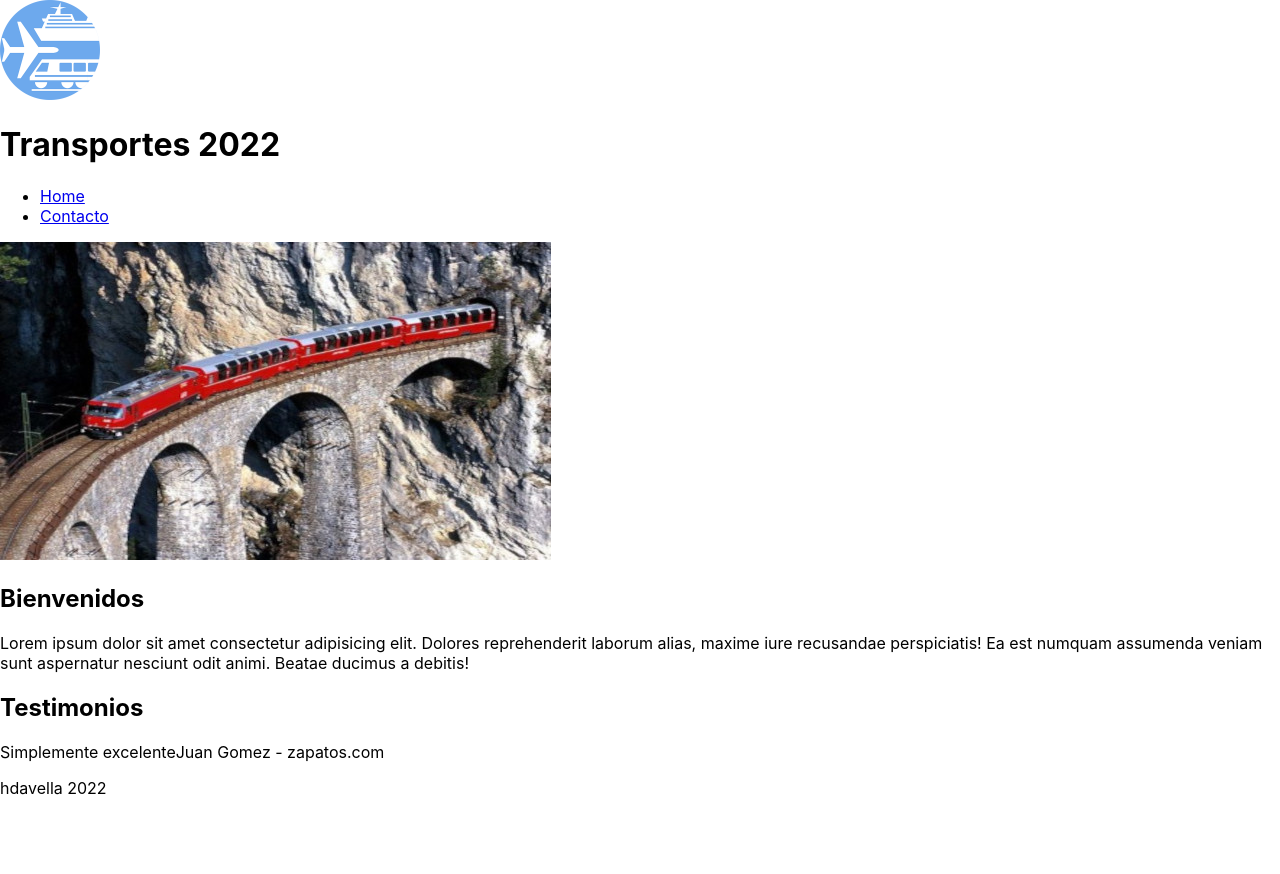
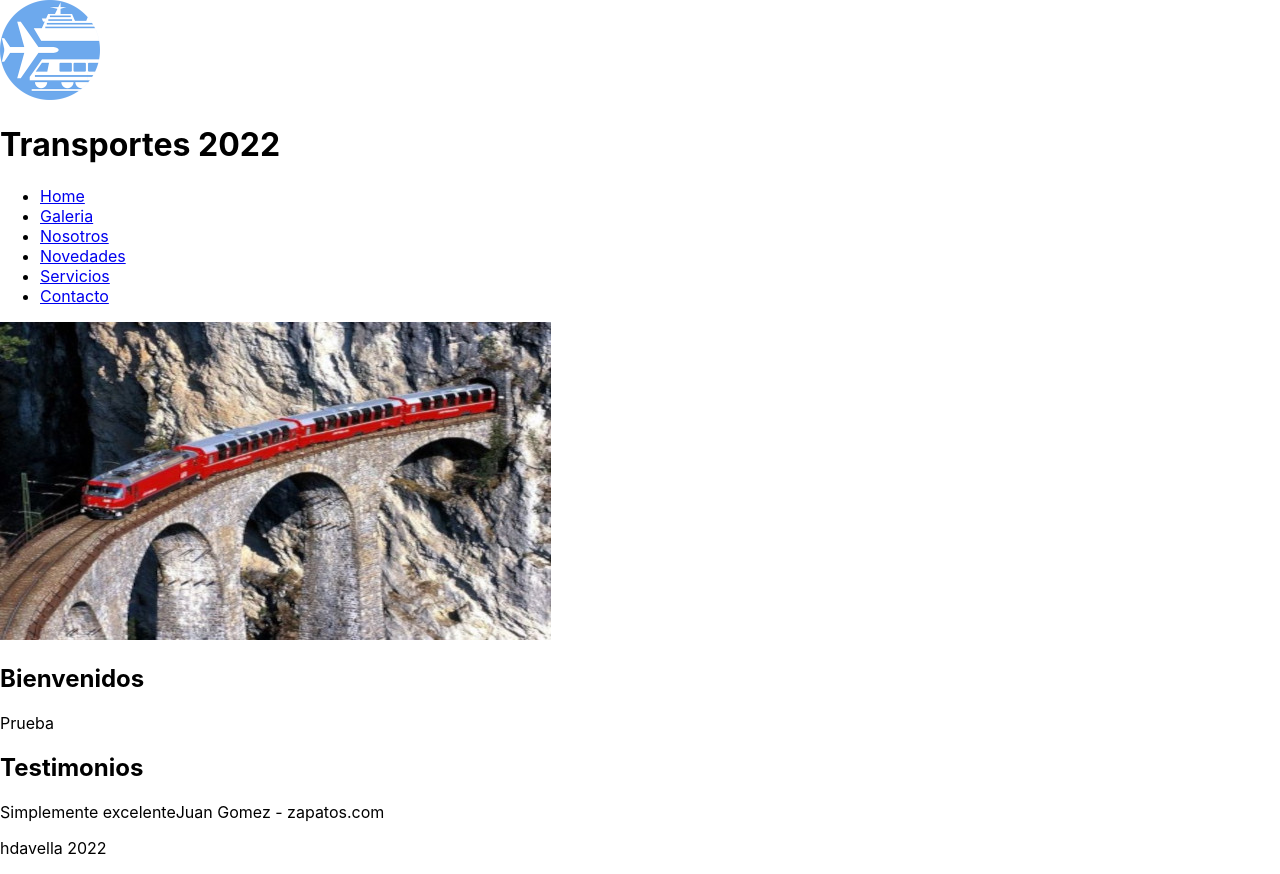
Before and after one commit to hdavella/DiploUTNFS, a React (Create React App) app in the folder Transporte-React/frontend/: page / in a window 1280 px wide. Before the commit the page ends 814 px from the top, so only its background shows below. Built offline with nearby package versions, Linux system fonts and the light colour scheme.

Commit message:
tarea M4U1 funciona

```diff
--- a/Transporte-React/frontend/src/App.js
+++ b/Transporte-React/frontend/src/App.js
@@ -1,6 +1,7 @@
 //import logo from './logo.svg';
 //import './App.css';
-import { BrowserRouter, Routes, Route } from "react-router-dom";
+//import React from "react";
+import { Route, BrowserRouter, Routes } from 'react-router-dom';
 
 import Header from "./components/layout/Header";
 import Nav from "./components/layout/Nav";
@@ -8,28 +9,29 @@ import Footer from "./components/layout/Footer";
 
 
 import HomePage from "./pages/HomePage";
-//import HomePage from "./pages/GaleriaPage";
-//import HomePage from "./pages/NosotrosPage";
-//import HomePage from "./pages/Novedadesge";
-//import HomePage from "./pages/ServiciosPage";
 import ContactoPage from "./pages/ContactoPage";
+import GaleriaPage from "./pages/GaleriaPage";
+import NosotrosPage from "./pages/NosotrosPage";
+import NovedadesPage from "./pages/NovedadesPage";
+import ServiciosPage from "./pages/ServiciosPage";
 
-function App() {
+export default function App() {
   return (
     <div className="App">
       <Header />
-
       <BrowserRouter>
         <Nav />
         <Routes>
-          <Route path="/" element={<HomePage />} />
-          <Route path="contacto" element={<ContactoPage />} />
+          <Route path="/" element={<HomePage />} ></Route>
+          <Route path="Contacto" element={<ContactoPage />} ></Route>
+          <Route path="Galeria" element={<GaleriaPage />} ></Route>
+          <Route path="Nosotros" element={<NosotrosPage />} ></Route>
+          <Route path="Novedades" element={<NovedadesPage />} ></Route>
+          <Route path="Servivicios" element={<ServiciosPage />} ></Route>
+
         </Routes>
       </BrowserRouter>
-
       <Footer />
     </div>
   );
 }
-
-export default App;
--- a/Transporte-React/frontend/src/components/layout/Nav.js
+++ b/Transporte-React/frontend/src/components/layout/Nav.js
@@ -1,17 +1,20 @@
-import {Link} from "react-router-dom";
+import { Link } from "react-router-dom";
 
 const Nav = (props) => {
-    return(
+    return (
         <nav>
             <div>
                 <ul>
                     <li><Link to="/">Home</Link></li>
-                    <li><Link to="/ContactoPage">Contacto</Link></li>
+                    <li><Link to="/Galeria">Galeria</Link></li>
+                    <li><Link to="/Nosotros">Nosotros</Link></li>
+                    <li><Link to="/Novedades">Novedades</Link></li>
+                    <li><Link to="/Servicios">Servicios</Link></li>
+                    <li><Link to="/Contacto">Contacto</Link></li>
                 </ul>
             </div>
         </nav>
 
     );
 }
-
 export default Nav;
--- a/Transporte-React/frontend/src/pages/ContactoPage.js
+++ b/Transporte-React/frontend/src/pages/ContactoPage.js
@@ -27,7 +27,7 @@ const ContactoPage = (props) => {
                     </p>
                 </form>
             </div>
-            <div class="datos">
+            <div className="datos">
                 <h2>Otras vías de comunciación</h2>
                 <p>Otros datos de contacto</p>
                 <ul>
@@ -38,7 +38,6 @@ const ContactoPage = (props) => {
                 </ul>
             </div>
         </main>
-
     );
 }
 export default ContactoPage;
--- a/Transporte-React/frontend/src/pages/GaleriaPage.js
+++ b/Transporte-React/frontend/src/pages/GaleriaPage.js
@@ -0,0 +1,8 @@
+import React from 'react';
+
+const GaleriaPage = (props) => {
+    return(
+        <div>Galeria</div>
+    );
+}
+export default GaleriaPage;
--- a/Transporte-React/frontend/src/pages/HomePage.js
+++ b/Transporte-React/frontend/src/pages/HomePage.js
@@ -9,10 +9,7 @@ const HomePage = (props) => {
                 <section className="bienvenidos">
                     <h2>Bienvenidos</h2>
                     <p>
-                        Lorem ipsum dolor sit amet consectetur adipisicing elit. Dolores
-                        reprehenderit laborum alias, maxime iure recusandae perspiciatis! Ea
-                        est numquam assumenda veniam sunt aspernatur nesciunt odit animi.
-                        Beatae ducimus a debitis!
+                        Prueba
                     </p>
                 </section>
                 <section className="testimonios">
--- a/Transporte-React/frontend/src/pages/NosotrosPage.js
+++ b/Transporte-React/frontend/src/pages/NosotrosPage.js
@@ -0,0 +1,8 @@
+import React from 'react';
+
+const NosotrosPage = (props) => {
+    return(
+        <div>Nosotros</div>
+    );
+}
+export default NosotrosPage;
--- a/Transporte-React/frontend/src/pages/NovedadesPage.js
+++ b/Transporte-React/frontend/src/pages/NovedadesPage.js
@@ -0,0 +1,10 @@
+import React from 'react';
+
+const NovedadesPage = (props) => {
+    return (
+        <main>
+            <div>Novedades</div>
+        </main>
+    );
+}
+export default NovedadesPage;
--- a/Transporte-React/frontend/src/pages/ServiciosPage.js
+++ b/Transporte-React/frontend/src/pages/ServiciosPage.js
@@ -0,0 +1,8 @@
+import React from 'react';
+
+const ServiciosPage = (props) => {
+    return(
+        <div>Servicios</div>
+    );
+}
+export default ServiciosPage;
```
